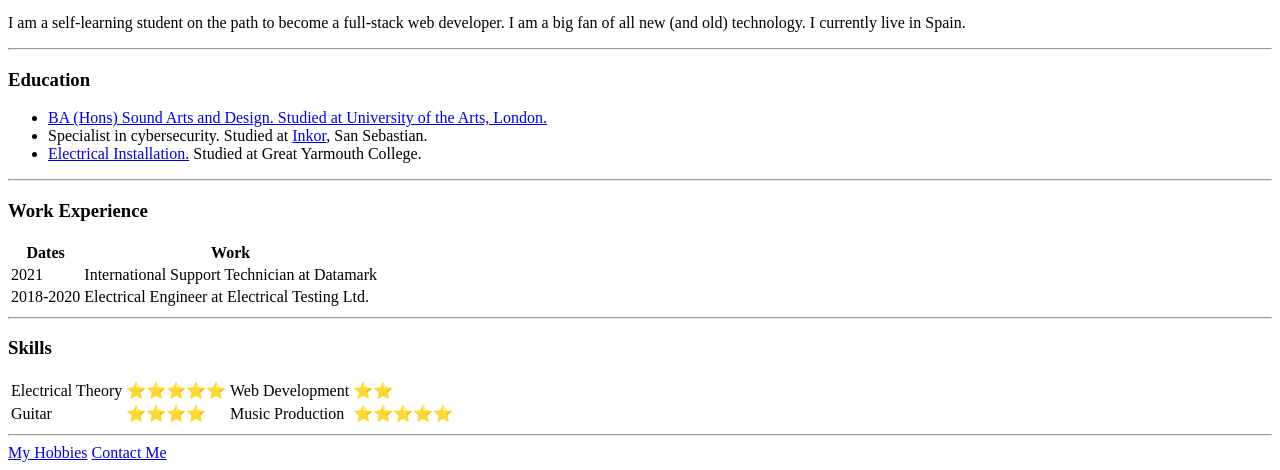
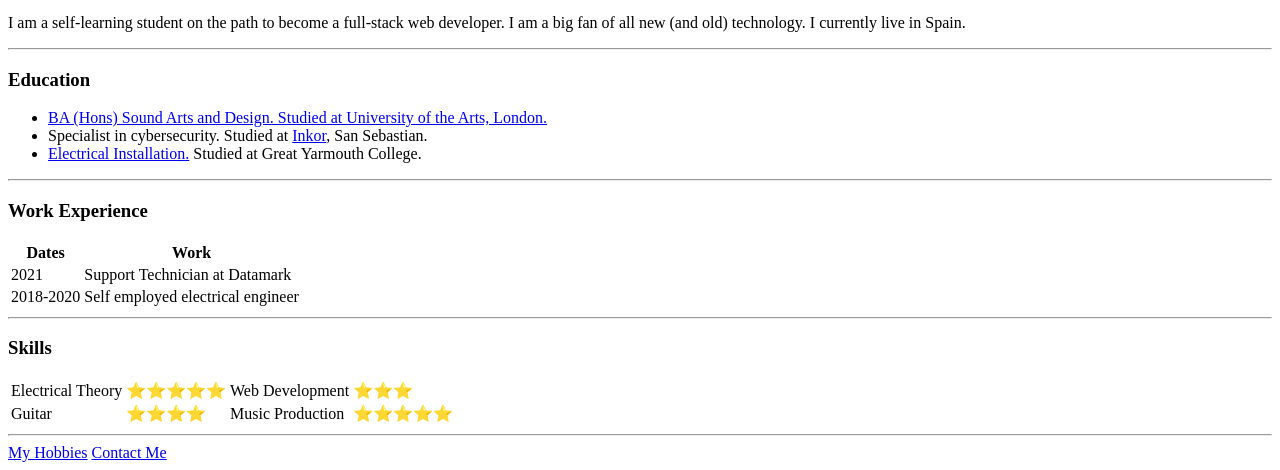
Before and after one commit to OverSelection0/CV, a plain HTML site: page index.html in a window 1280 px wide. Shown: the part 332-802 px from the top of the page. Drawn offline with Linux system fonts and the light colour scheme.

Commit message:
Updated website CV (280221 Ver)

```diff
--- a/index.html
+++ b/index.html
@@ -32,11 +32,11 @@
   <tbody>
     <tr>
       <td>2021</td>
-      <td>International Support Technician at Datamark</td>
+      <td>Support Technician at Datamark</td>
     </tr>
     <tr>
       <td>2018-2020</td>
-      <td>Electrical Engineer at Electrical Testing Ltd.</td>
+      <td>Self employed electrical engineer</td>
     </tr>
   </tbody>
   <tfoot>
@@ -50,7 +50,7 @@
     <td>Electrical Theory</td>
     <td>⭐️⭐️⭐️⭐️⭐️</td>
     <td>Web Development</td>
-    <td>⭐️⭐️</td>
+    <td>⭐️⭐️⭐️</td>
   </tr>
   <tr>
     <td>Guitar</td>
```
